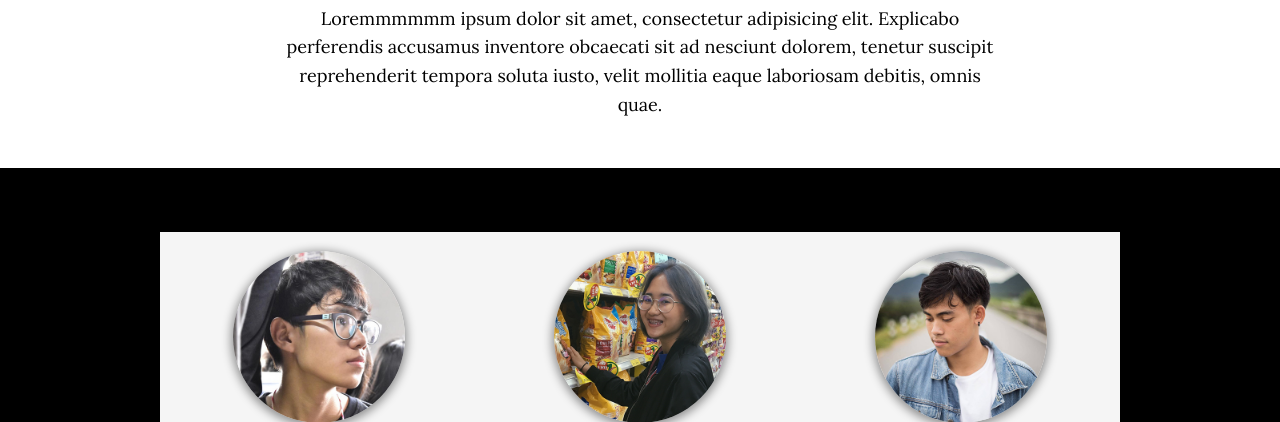
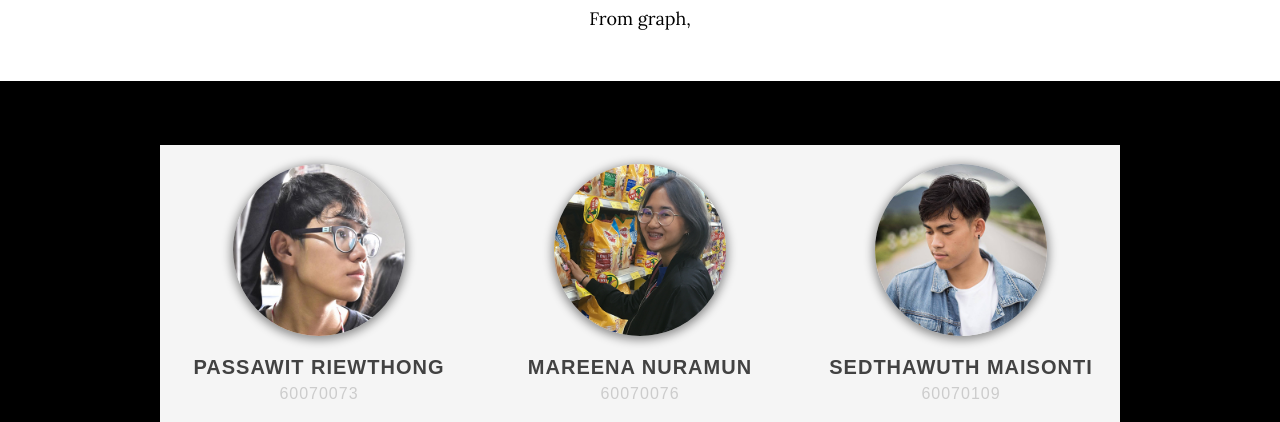
Before and after one commit to dekdew/Meteorite-Landings-Analysis, a Flask app: page / in a window 1280 px wide. Shown: the part 2889-3311 px from the top of the page. Run offline with Flask 2, Linux system fonts and the light colour scheme; some libraries are stand-ins or nearby versions.

Commit message:
Explicate Graph

```diff
--- a/templates/index.html
+++ b/templates/index.html
@@ -121,7 +121,7 @@
           </object>
         </div>
         <div class="col-lg-8 mx-auto">
-         <p style="color:#000;">Loremmmmmm ipsum dolor sit amet, consectetur adipisicing elit. Explicabo perferendis accusamus inventore obcaecati sit ad nesciunt dolorem, tenetur suscipit reprehenderit tempora soluta iusto, velit mollitia eaque laboriosam debitis, omnis quae.</p>
+         <p style="color:#000;">From graph,</p>
         </div>
       </div>
     </section>
```
